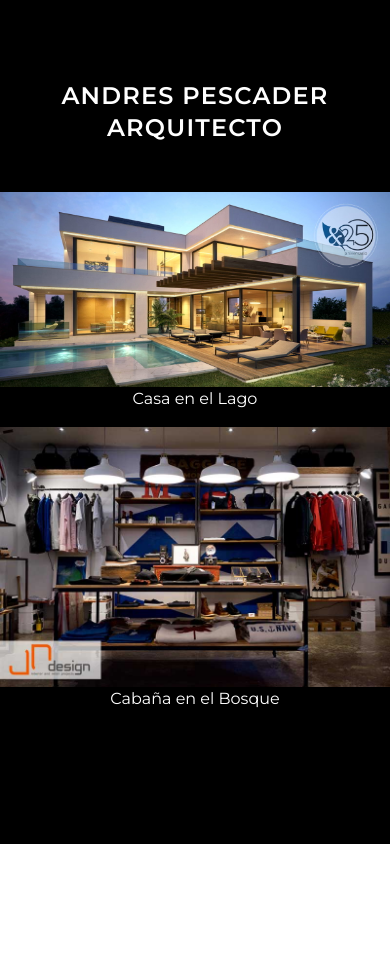
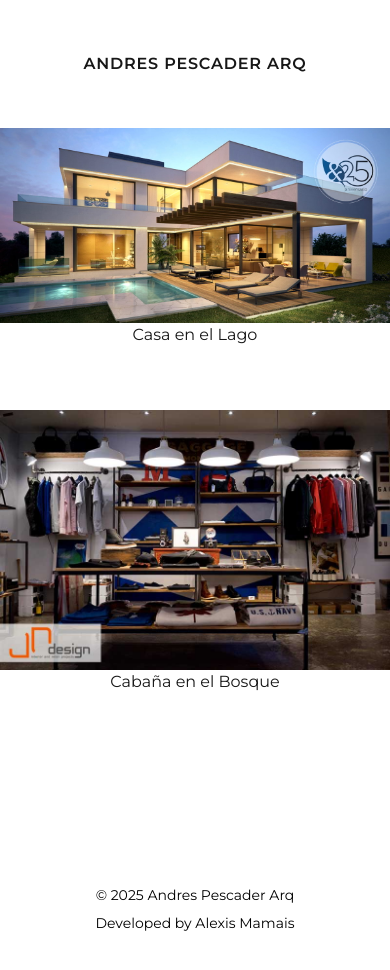
Before and after one commit to LechuMamais/Andres_Pescader_Arq, a Next.js app: page / in a window 390 px wide. Shown: the top 970 px of the page. Before the commit the page ends 844 px from the top, so only its background shows below. Built offline with nearby package versions, Linux system fonts and the light colour scheme.

Commit message:
FEAT: Footer & Header Componants, and Contact Page

```diff
--- /dev/null
+++ b/src/app/components/footer.tsx
@@ -0,0 +1,8 @@
+export default function Footer() {
+    return (
+        <footer className='text-center py-20 bg-white text-black'>
+            <p className='text-sm mb-2'>© {new Date().getFullYear()} Andres Pescader Arq</p>
+            <p className='text-sm'>Developed by Alexis Mamais</p>
+        </footer>
+    )
+}
--- /dev/null
+++ b/src/app/components/header.tsx
@@ -0,0 +1,63 @@
+'use client'
+import Link from "next/link";
+import { useState } from "react";
+
+export default function Header() {
+    const [isOpen, setIsOpen] = useState(false);
+
+    return (
+        <header className="grid grid-cols-[1fr_auto_1fr] items-center max-w-[1400px] mx-auto w-full h-32 p-4 lg:px-8 relative">
+
+            {/* Espaciador izq en desktop (para balancear) */}
+            <div className="block lg:hidden"></div>
+            {/* Nav Desktop - Izquierda */}
+            <nav className='hidden lg:flex gap-8 text-lg font-semibold tracking-wider'>
+                <Link href='/'>WORK</Link>
+                <Link href='/contact'>CONTACT</Link>
+            </nav>
+
+            {/* Título - Centrado absoluto */}
+            <h1 className='whitespace-nowrap text-base sm:text-xl md:text-2xl lg:text-3xl font-semibold tracking-wider text-center justify-self-center'>
+                ANDRES PESCADER ARQ
+            </h1>
+
+            {/* Burger Icon - Derecha (solo móvil) */}
+            <div className="flex justify-end lg:hidden">
+                <button
+                    className="z-50"
+                    onClick={() => setIsOpen(!isOpen)}
+                    aria-label="Menu"
+                >
+                    <div className={`w-6 flex flex-col gap-1 cursor-pointer transition-all ${isOpen ? 'rotate-45 translate-y-1' : ''}`}>
+                        <span className={`h-0.5 w-full bg-white transition-all ${isOpen ? 'rotate-90 translate-y-[2px] translate-x-[-3px]' : ''}`}></span>
+                        <span className={`h-0.5 w-full bg-white transition-all ${isOpen ? 'opacity-0' : ''}`}></span>
+                        <span className={`h-0.5 w-full bg-white transition-all ${isOpen ? 'rotate-180 translate-y-[-10px] translate-x-[-3px]' : ''}`}></span>
+                    </div>
+                </button>
+            </div>
+
+            {/* Espaciador derecho en desktop (para balancear) */}
+            <div className="hidden lg:block"></div>
+
+            {/* Mobile Menu */}
+            {isOpen && (
+                <div className="fixed inset-0 bg-black z-40 flex flex-col items-center justify-center gap-8 text-2xl">
+                    <Link
+                        href='/'
+                        onClick={() => setIsOpen(false)}
+                        className="hover:underline"
+                    >
+                        WORK
+                    </Link>
+                    <Link
+                        href='/contact'
+                        onClick={() => setIsOpen(false)}
+                        className="hover:underline"
+                    >
+                        CONTACT
+                    </Link>
+                </div>
+            )}
+        </header>
+    );
+}
--- /dev/null
+++ b/src/app/contact/page.tsx
@@ -0,0 +1,7 @@
+export default function Contact() {
+    return (
+        <>
+            <h2>CONTACTO</h2>
+        </>
+    )
+}
--- a/src/app/data/proyectos.tsx
+++ b/src/app/data/proyectos.tsx
@@ -9,7 +9,6 @@ export const proyectos: Proyecto[] = [
         imagen: '/images/proy_01/gonzalez-jacobson-aarquitectura-villas_57.jpg',
         contenidoEspecifico: () => (
             <>
-                <p>La casa fue diseñada para integrarse con el paisaje natural.</p>
                 < Image
                     src="/images/proy_01/gonzalez-jacobson-aarquitectura-villas_57.jpg"
                     alt="Detalle casa lago"
@@ -26,7 +25,6 @@ export const proyectos: Proyecto[] = [
         imagen: '/images/proy_02/decoracion-locales-comerciales-madrid.jpg',
         contenidoEspecifico: () => (
             <>
-                <p>Esta cabaña está hecha completamente en madera nativa.</p>
                 < Image
                     src="/images/proy_02/decoracion-locales-comerciales-madrid.jpg"
                     alt="Interior cabaña"
--- a/src/app/layout.tsx
+++ b/src/app/layout.tsx
@@ -2,6 +2,8 @@ import type { Metadata } from 'next'
 import './globals.css'
 import { montserrat } from './fonts'
 import { } from 'next/font/google'
+import Footer from './components/footer'
+import Header from './components/header'
 
 
 export const metadata: Metadata = {
@@ -16,11 +18,12 @@ export default function RootLayout({
 }>) {
   return (
     <html lang="en">
-      <body className={`${montserrat.className} antialiased`}>
-        <div className=' flex justify-center w-full max-w-[1400px] h-full py-8 mx-auto md:px-8 min-h-[100svh] bg-black text-white'>
+      <body className={`${montserrat.className} antialiased min-h-[120svh] w-[100svw] bg-black text-white flex flex-col`}>
+        <Header />
+        <main className='flex justify-center w-full max-w-[1600px] h-full pb-16 mx-auto lg:px-8 flex-1'>
           {children}
-
-        </div>
+        </main>
+        <Footer />
       </body>
     </html >
   )
--- a/src/app/page.tsx
+++ b/src/app/page.tsx
@@ -5,16 +5,15 @@ import { Proyecto } from './types'
 
 export default function Home() {
     return (
-        <main >
-            <h1 className='text-center py-12 text-2xl font-semibold tracking-wider'>ANDRES PESCADER ARQUITECTO</h1>
+        < >
             <div className='grid grid-cols-1 md:grid-cols-2 gap-4'>
                 {proyectos.map((proyecto: Proyecto) => (
                     <Link key={proyecto.proy_id} href={`${proyecto.proy_id}`} as={`/${proyecto.proy_id}`} className='flex flex-col items-center'>
-                        <Image src={proyecto.imagen} alt={proyecto.titulo} width={600} height={400} />
+                        <Image src={proyecto.imagen} alt={proyecto.titulo} width={900} height={600} />
                         <h2>{proyecto.titulo}</h2>
                     </Link>
                 ))}
             </div>
-        </main>
+        </>
     )
 }
```
